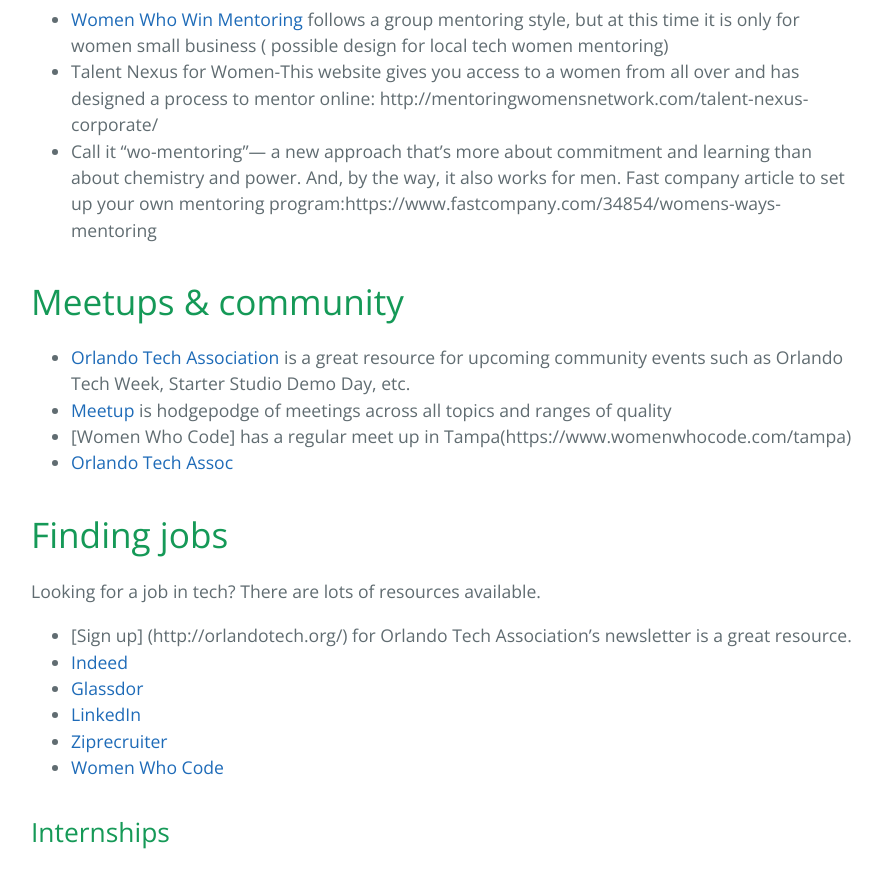
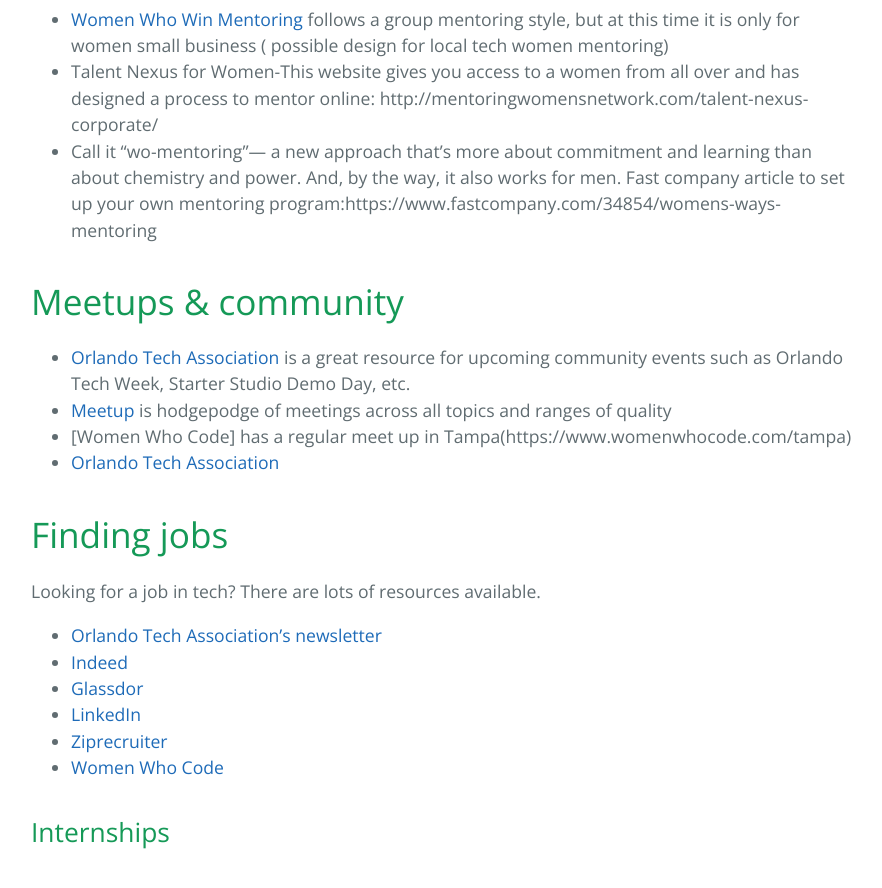
Before and after one commit to chadmiller/ladydev-info, a Jekyll site: the page built from index.md, in a window 1280 px wide and 900 px high, scrolled down 2108 px. Shown: the top 888 px of the window, without its empty margins (193-1075 px from the left). Built offline with Jekyll 4.4.1, drawn with Linux system fonts in a browser that asks for light colours; nearby versions of some CDN libraries; library files that are not in the unit come from our copies.

Commit message:
Update index.md

```diff
--- a/index.md
+++ b/index.md
@@ -69,7 +69,7 @@
 * [Orlando Tech Association](http://week.orlandotech.org/events) is a great resource for upcoming community events such as Orlando Tech Week, Starter Studio Demo Day, etc.
 * [Meetup](https://www.meetup.com/) is hodgepodge of meetings across all topics and ranges of quality
 * [Women Who Code] has a regular meet up in Tampa(https://www.womenwhocode.com/tampa)
-* [Orlando Tech Assoc](http://orlandotech.org/)
+* [Orlando Tech Association](http://orlandotech.org/)
 
 
 
@@ -77,7 +77,7 @@
 
 Looking for a job in tech? There are lots of resources available.
 
-* [Sign up] (http://orlandotech.org/) for Orlando Tech Association's newsletter is a great resource.
+* [Orlando Tech Association's newsletter](http://orlandotech.org/)
 * [Indeed](http://www.indeed.com/)
 * [Glassdor](https://www.glassdoor.com/index.htm)
 * [LinkedIn](https://www.linkedin.com/)
```
